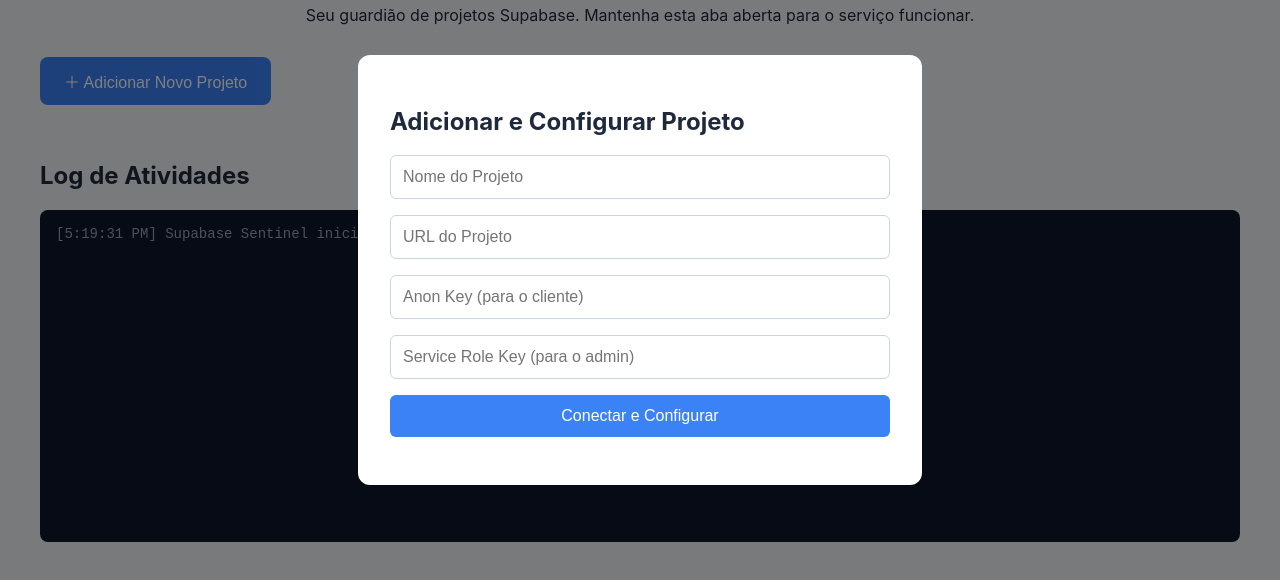
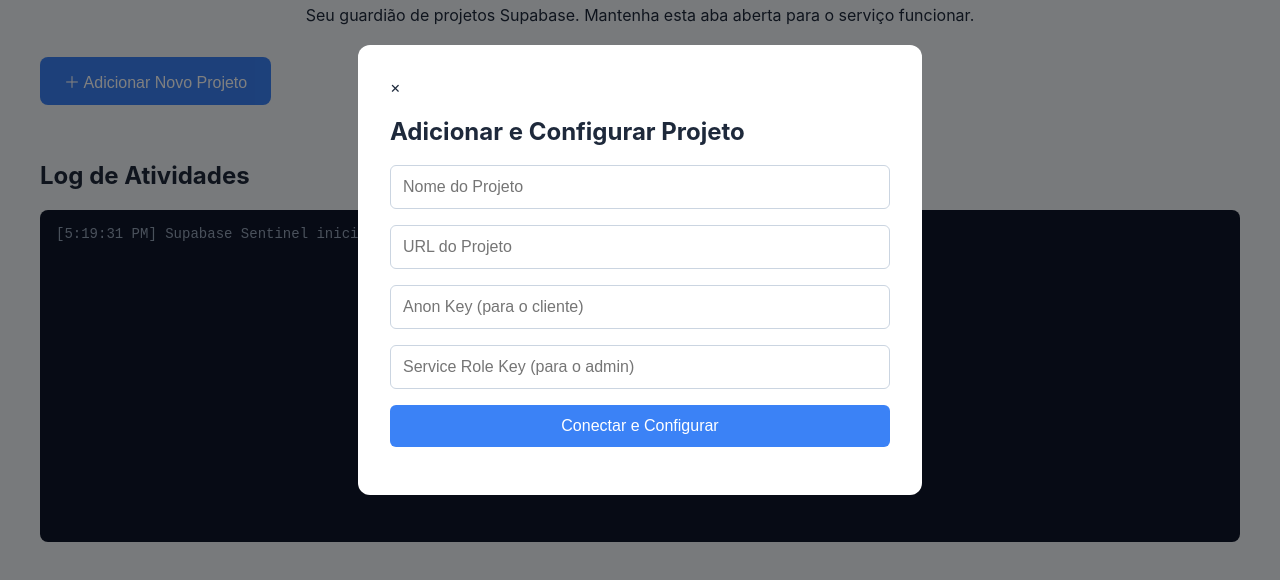
Before and after one commit to joaogabriel343/keep_alive, a plain HTML site: page index.html in a window 1280 px wide. Shown: the part 130-710 px from the top of the page. Drawn offline with nearby package versions, Linux system fonts and the light colour scheme.

Commit message:
Add close button to project modal

```diff
--- a/index.html
+++ b/index.html
@@ -29,6 +29,7 @@
 
     <div id="modal-backdrop" class="hidden">
         <div id="modal-content">
+            <span class="close-modal-btn">&times;</span>
             <h2>Adicionar e Configurar Projeto</h2>
             <form id="project-form">
                 <input type="text" id="projectName" placeholder="Nome do Projeto" required>
```
